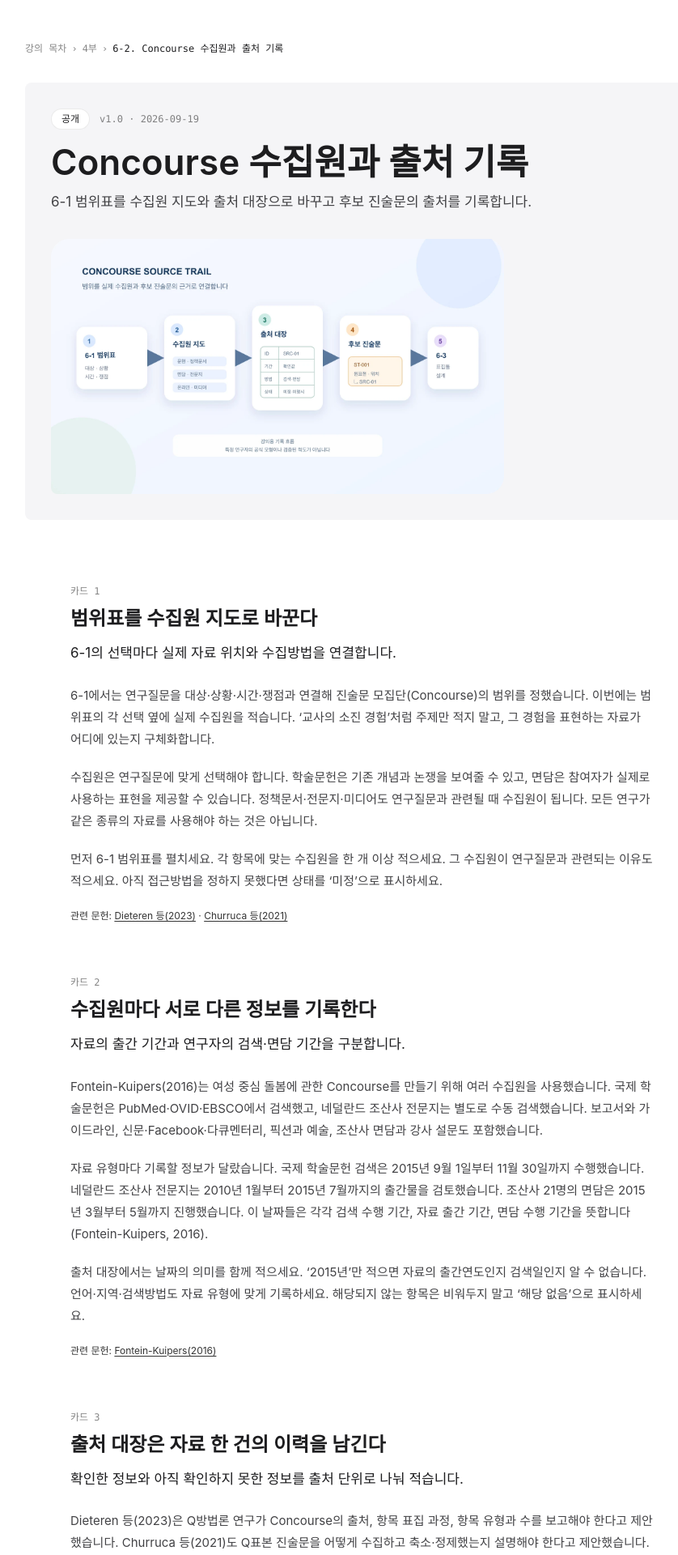
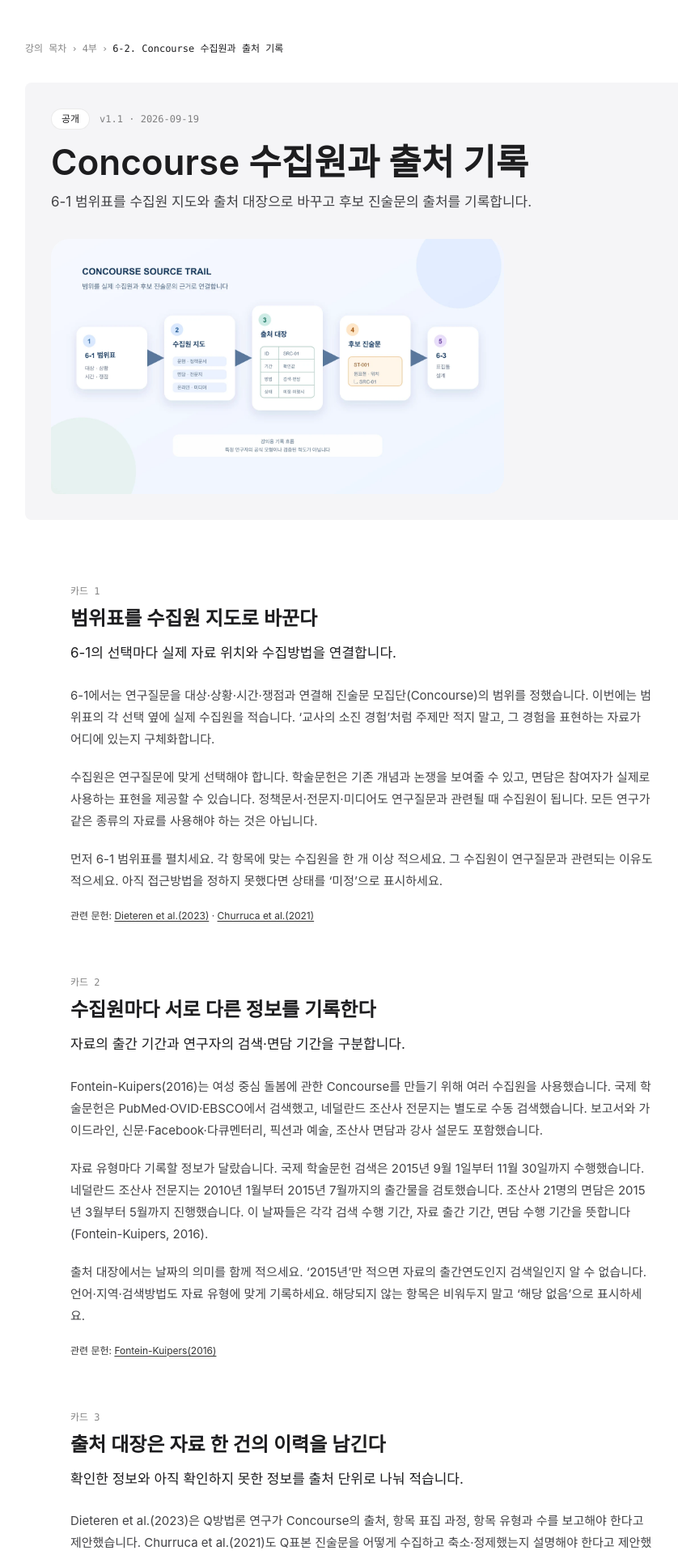
Before and after one commit to dorobo99-prog/q_Methology_Lesson, a Next.js app: page /lessons/6-2 in a window 1280 px wide. Shown: the part 60-1980 px from the top of the page at 81% size, without its empty margins (193-1031 px from the left). Built offline with nearby package versions, Linux system fonts and the light colour scheme; no server answers.

Commit message:
6-2 영문 다저자 인용 형식 수정

```diff
--- a/src/app/lessons/6-2/page.tsx
+++ b/src/app/lessons/6-2/page.tsx
@@ -35,7 +35,7 @@ const cards = [
     title: "출처 대장은 자료 한 건의 이력을 남긴다",
     keyMessage: "확인한 정보와 아직 확인하지 못한 정보를 출처 단위로 나눠 적습니다.",
     paragraphs: [
-      "Dieteren 등(2023)은 Q방법론 연구가 Concourse의 출처, 항목 표집 과정, 항목 유형과 수를 보고해야 한다고 제안했습니다. Churruca 등(2021)도 Q표본 진술문을 어떻게 수집하고 축소·정제했는지 설명해야 한다고 제안했습니다. 두 고찰은 기록의 필요성을 뒷받침하지만, 하나의 표준 출처 대장 양식을 제시하지는 않습니다.",
+      "Dieteren et al.(2023)은 Q방법론 연구가 Concourse의 출처, 항목 표집 과정, 항목 유형과 수를 보고해야 한다고 제안했습니다. Churruca et al.(2021)도 Q표본 진술문을 어떻게 수집하고 축소·정제했는지 설명해야 한다고 제안했습니다. 두 고찰은 기록의 필요성을 뒷받침하지만, 하나의 표준 출처 대장 양식을 제시하지는 않습니다.",
       "이번 강의에서는 이 보고 요구를 실제 작업에 적용하기 위해 출처 대장을 만듭니다. 출처 식별번호, 출처 유형, 자료명 또는 참여자 집단, 연구질문과의 관련성, 자료 생성 기간, 검색·면담 기간, 언어·지역, 수집방법, 포함 기준과 상태를 기록합니다. 이 항목들은 선행연구의 공식 공통 절차가 아니라 강의용 도구입니다.",
       "자료 한 건을 등록하세요. 확인한 정보만 적으세요. 검색 기간이나 URL을 확인하지 못했다면 임의로 채우지 마세요. ‘미정’은 앞으로 결정할 항목에 쓰고, ‘미명시’는 선행연구나 원자료가 보고하지 않은 항목에 쓰세요.",
     ],
@@ -57,7 +57,7 @@ const cards = [
     title: "빈칸을 숨기지 않고 6-3으로 넘긴다",
     keyMessage: "미보고 항목을 추측하지 않고 수집원별 후보 목록을 다음 실습으로 넘깁니다.",
     paragraphs: [
-      "Shim 등(2024)은 문헌에서 121개, 중·고등학교 교사 10명의 서면 면담에서 220개를 수집해 초기 Concourse 341개를 구성했다고 보고했습니다. 그러나 문헌 검색 데이터베이스와 구체적인 검색·면담 기간은 보고하지 않았습니다. 윤리심의 승인일이나 출판연도로 이 빈칸을 대신 채울 수는 없습니다.",
+      "Shim et al.(2024)은 문헌에서 121개, 중·고등학교 교사 10명의 서면 면담에서 220개를 수집해 초기 Concourse 341개를 구성했다고 보고했습니다. 그러나 문헌 검색 데이터베이스와 구체적인 검색·면담 기간은 보고하지 않았습니다. 윤리심의 승인일이나 출판연도로 이 빈칸을 대신 채울 수는 없습니다.",
       "좋은 기록은 모든 칸이 채워진 표가 아닙니다. 무엇을 확인했고 무엇을 확인하지 못했는지 구분한 표입니다. 확인하지 못한 정보는 ‘미명시’로 남기세요. 이후 확인하면 값을 추가하고 확인일을 기록하세요. 출처가 바뀌거나 범위가 넓어졌다면 6-1 범위표에도 변경 이유를 남기세요.",
       "이번 회차의 산출물은 수집원 지도, 출처 대장, 후보 진술문 출처 기록입니다. 다음 6-3에서는 수집원별 후보가 어떤 주제와 쟁점을 대표하는지 살펴봅니다. 오늘 만든 기록은 표집틀에서 누락과 편중을 확인하는 자료가 됩니다.",
     ],
@@ -66,10 +66,10 @@ const cards = [
 ];
 
 const references = [
-  { id: "churruca2021", label: "Churruca 등(2021)", text: "Churruca, K., Ludlow, K., Wu, W., Gibbons, K., Nguyen, H. M., Ellis, L. A., & Braithwaite, J. (2021). A scoping review of Q-methodology in healthcare research. BMC Medical Research Methodology, 21(1), 125.", doi: "10.1186/s12874-021-01309-7" },
-  { id: "dieteren2023", label: "Dieteren 등(2023)", text: "Dieteren, C. M., Patty, N. J. S., Reckers-Droog, V. T., & Van Exel, J. (2023). Methodological choices in applications of Q methodology: A systematic literature review. Social Sciences & Humanities Open, 7(1), 100404.", doi: "10.1016/j.ssaho.2023.100404" },
+  { id: "churruca2021", label: "Churruca et al.(2021)", text: "Churruca, K., Ludlow, K., Wu, W., Gibbons, K., Nguyen, H. M., Ellis, L. A., & Braithwaite, J. (2021). A scoping review of Q-methodology in healthcare research. BMC Medical Research Methodology, 21(1), 125.", doi: "10.1186/s12874-021-01309-7" },
+  { id: "dieteren2023", label: "Dieteren et al.(2023)", text: "Dieteren, C. M., Patty, N. J. S., Reckers-Droog, V. T., & Van Exel, J. (2023). Methodological choices in applications of Q methodology: A systematic literature review. Social Sciences & Humanities Open, 7(1), 100404.", doi: "10.1016/j.ssaho.2023.100404" },
   { id: "fontein2016", label: "Fontein-Kuipers(2016)", text: "Fontein-Kuipers, Y. (2016). Development of a Q-set for a Q-method study about midwives’ perspectives of woman-centered care. Health Education and Care, 1(2), 31–36.", doi: "10.15761/HEC.1000107" },
-  { id: "shim2024", label: "Shim 등(2024)", text: "Shim, T., Jun, M., & Lee, S. Y. (2024). How do Korean secondary school teachers perceive psychological burnout in their teaching careers? Behavioral Sciences, 14(12), 1210.", doi: "10.3390/bs14121210" },
+  { id: "shim2024", label: "Shim et al.(2024)", text: "Shim, T., Jun, M., & Lee, S. Y. (2024). How do Korean secondary school teachers perceive psychological burnout in their teaching careers? Behavioral Sciences, 14(12), 1210.", doi: "10.3390/bs14121210" },
 ];
 
 const sourceMapFields = [
@@ -120,7 +120,7 @@ export default function LessonSixTwoPage() {
     <div className="max-w-4xl mx-auto px-5 sm:px-8 py-12 sm:py-16">
       <CoursePageHero
         breadcrumbs={[{ label: "강의 목차", href: "/outline" }, { label: "4부" }, { label: "6-2. Concourse 수집원과 출처 기록" }]}
-        statusLabel="공개" versionLabel="v1.0 · 2026-09-19"
+        statusLabel="공개" versionLabel="v1.1 · 2026-09-19"
         title="Concourse 수집원과 출처 기록"
         description={metadata.description as string}
         imageSrc="/images/6-2-hero-source-provenance.webp"
```
